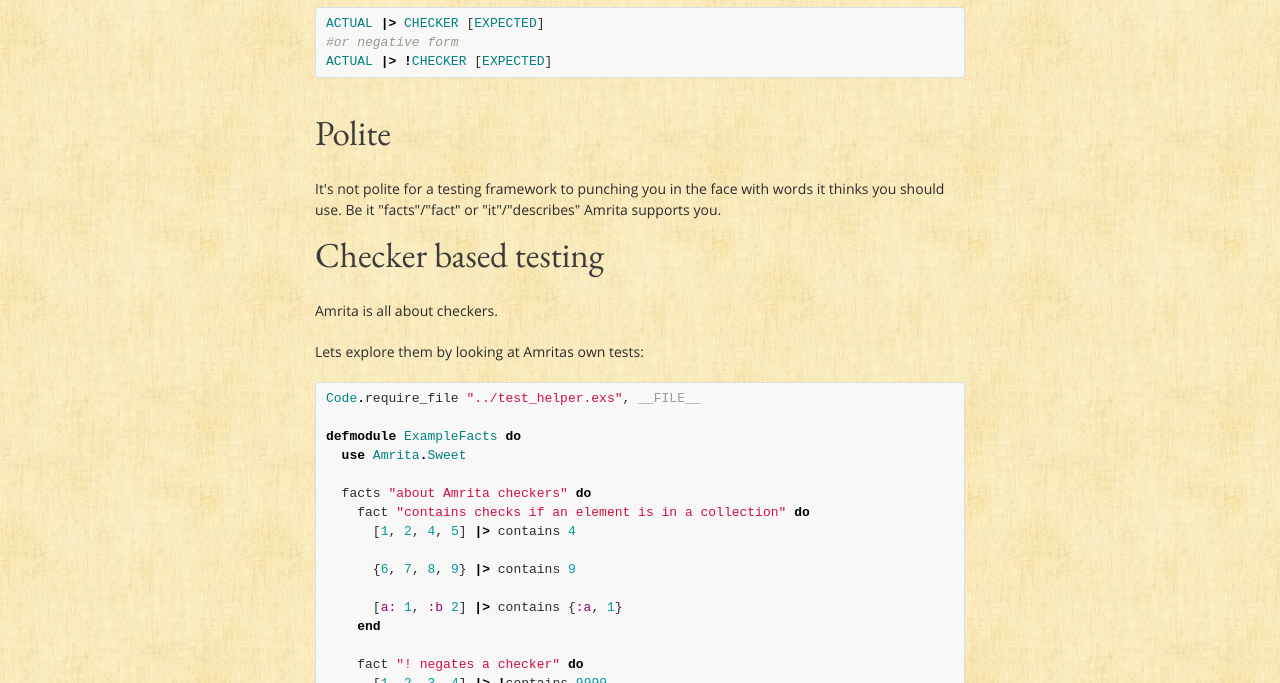
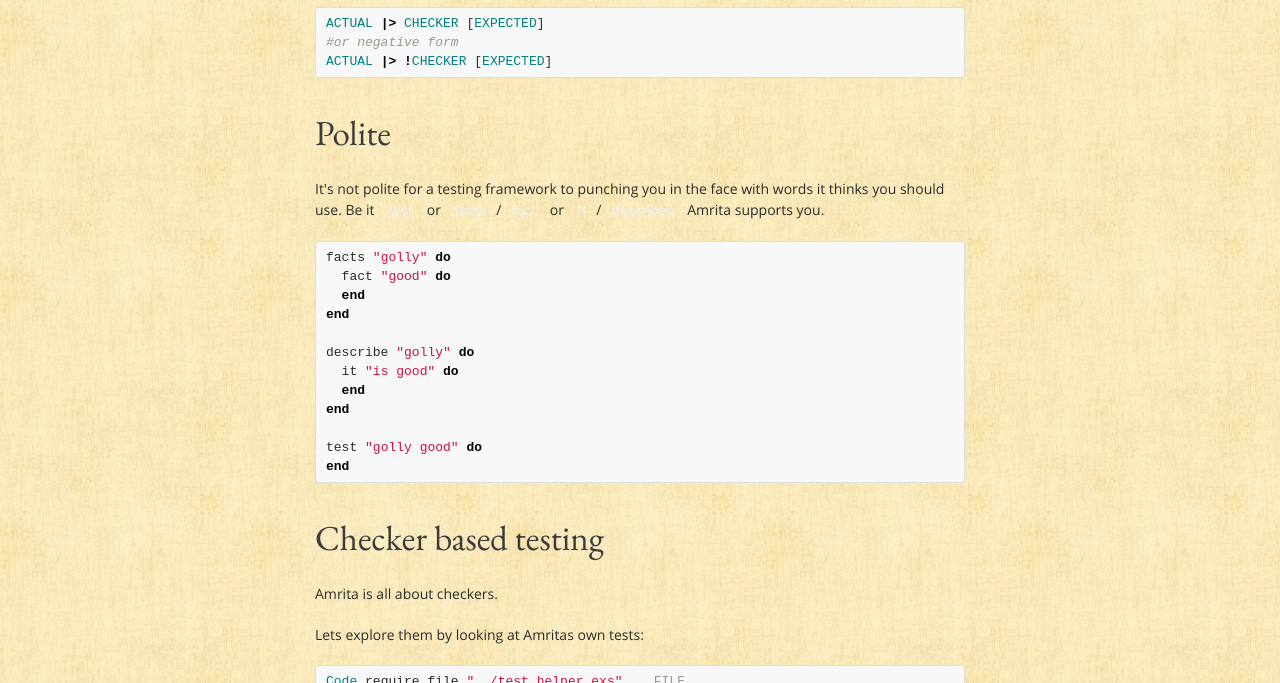
Before and after one commit to josephwilk/amrita, a plain HTML site: page index.html in a window 1280 px wide. Shown: the part 700-1383 px from the top of the page. Drawn offline with nearby package versions, Linux system fonts and the light colour scheme.

Commit message:
add example

```diff
--- a/index.html
+++ b/index.html
@@ -64,8 +64,22 @@
 </pre></div>
 
 <h2>Polite</h2>
-It's not polite for a testing framework to punching you in the face with words it thinks you should use.
-Be it "facts"/"fact" or "it"/"describes" Amrita supports you.
+<p>It's not polite for a testing framework to punching you in the face with words it thinks you should use.
+Be it <code>test</code> or <code>facts</code>/<code>fact</code> or <code>it</code>/<code>describes</code> Amrita supports you.</p>
+
+<div class="highlight"><pre><span class="n">facts</span> <span class="s2">"golly"</span> <span class="k">do</span>
+<span class="k">  </span><span class="n">fact</span> <span class="s2">"good"</span> <span class="k">do</span>
+<span class="k">  end</span>
+<span class="k">end</span>
+
+<span class="n">describe</span> <span class="s2">"golly"</span> <span class="k">do</span>
+<span class="k">  </span><span class="n">it</span> <span class="s2">"is good"</span> <span class="k">do</span>
+<span class="k">  end</span>
+<span class="k">end</span>
+
+<span class="n">test</span> <span class="s2">"golly good"</span> <span class="k">do</span>
+<span class="k">end</span>
+</pre></div>
 
 <h2>Checker based testing</h2>
 
```
Also changed, not shown: 1 other file.
